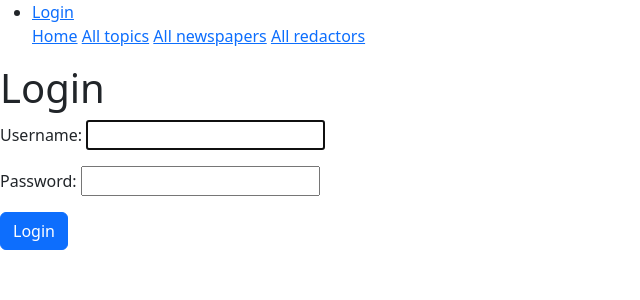
After one commit to anton-chumak-main/newspaper-agency, a Django app: page /accounts/login/ in a window 1280 px wide. The commit adds this page. Shown: the top 300 px of the page, without its empty margins (0-640 px from the left). Run offline with Django 4.2, Linux system fonts and the light colour scheme.

```diff
--- a/agency/models.py
+++ b/agency/models.py
@@ -1,6 +1,7 @@
 from django.conf import settings
 from django.contrib.auth.models import AbstractUser
 from django.db import models
+from django.urls import reverse
 
 
 class Topic(models.Model):
@@ -42,5 +43,8 @@ class Newspaper(models.Model):
     class Meta:
         ordering = ["title"]
 
+    def get_absolute_url(self):
+        return reverse("agency:newspaper-detail", args=[str(self.id)])
+
     def __str__(self):
         return f"{self.title} {self.context} ({self.published_date})"
--- a/agency/urls.py
+++ b/agency/urls.py
@@ -14,7 +14,7 @@ from agency.views import (
 urlpatterns = [
     path("", index, name="index"),
     path("topics/", TopicListView.as_view(), name="topic-list"),
-    path("topics/create", TopicCreateView.as_view(), name="topic-create"),
+    path("topics/create/", TopicCreateView.as_view(), name="topic-create"),
     path("newspapers/", NewspaperListView.as_view(), name="newspaper-list"),
     path("redactors/", RedactorListView.as_view(), name="redactor-list"),
     path(
--- a/agency/views.py
+++ b/agency/views.py
@@ -32,7 +32,7 @@ class TopicListView(LoginRequiredMixin, generic.ListView):
 class TopicCreateView(LoginRequiredMixin, generic.CreateView):
     model = Topic
     fields = "__all__"
-    success_url = reverse_lazy("agency/topic-list")
+    success_url = reverse_lazy("agency:topic-list")
 
 
 class NewspaperListView(LoginRequiredMixin, generic.ListView):
--- a/newspaper_agency/settings.py
+++ b/newspaper_agency/settings.py
@@ -109,6 +109,8 @@ AUTH_PASSWORD_VALIDATORS = [
 
 AUTH_USER_MODEL = "agency.Redactor"
 
+LOGIN_REDIRECT_URL = "/agency/"
+
 # Internationalization
 # https://docs.djangoproject.com/en/4.1/topics/i18n/
 
--- a/newspaper_agency/urls.py
+++ b/newspaper_agency/urls.py
@@ -21,6 +21,7 @@ from django.conf.urls.static import static
 urlpatterns = [
     path("admin/", admin.site.urls),
     path("", include("agency.urls", namespace="agency")),
+    path("accounts/", include("django.contrib.auth.urls")),
 
     path('__debug__/', include('debug_toolbar.urls')),
 ] + static(settings.STATIC_URL, document_root=settings.STATIC_ROOT)
--- a/templates/agency/newspaper_list.html
+++ b/templates/agency/newspaper_list.html
@@ -6,7 +6,7 @@
   {% if newspaper_list  %}
   <ul>
       {% for newspaper in newspaper_list %}
-        <li><a href="{% url 'agency:newspaper-detail' pk=newspaper.id %}">{{ newspaper.title }}</a> (
+        <li><a href="{{ newspaper.get_absolute_url }}">{{ newspaper.title }}</a> (
           {{ newspaper.topic.name }} - {{ newspaper.published_date }}) </li>
       {% endfor %}
     </ul>
--- /dev/null
+++ b/templates/agency/topic_form.html
@@ -0,0 +1 @@
+{% extends "base.html" %}
--- a/templates/includes/sidebar.html
+++ b/templates/includes/sidebar.html
@@ -1,4 +1,13 @@
+<ul>
+{% if user.is_authenticated %}
+    <li>User: <a href="{{ user.get_absolute_url }}">{{ user.get_username }}</a></li>
+    <li ><a href="{% url 'logout'%}?next={{request.path}}">Logout</a></li>
+  {% else %}
+    <li><a href="{% url 'login'%}?next={{request.path}}">Login</a></li>
+{% endif %}
+
 <a href="{% url 'agency:index' %}">Home</a>
 <a href="{% url 'agency:topic-list' %}">All topics</a>
 <a href="{% url 'agency:newspaper-list' %}">All newspapers</a>
 <a href="{% url 'agency:redactor-list' %}">All redactors</a>
+</ul>
--- /dev/null
+++ b/templates/registration/login.html
@@ -0,0 +1,23 @@
+{% extends "base.html" %}
+
+{% block content %}
+
+{% if form.errors %}
+  <p>Your username and password didn't match. Please try again.</p>
+{% endif %}
+
+<h1>Login</h1>
+
+{% if next %}
+  <p>Please login to see this page.</p>
+{% endif %}
+
+<form method="post" action="{% url 'login' %}">
+  {% csrf_token %}
+  {{ form.as_p}}
+
+  <input type="submit" value="Login" class="btn btn-primary" />
+  <input type="hidden" name="next" value="{{ next }}" />
+</form>
+
+{% endblock %}
```
Also changed, not shown: templates/registration/loged_out.html (added, +7 -0 lines).
